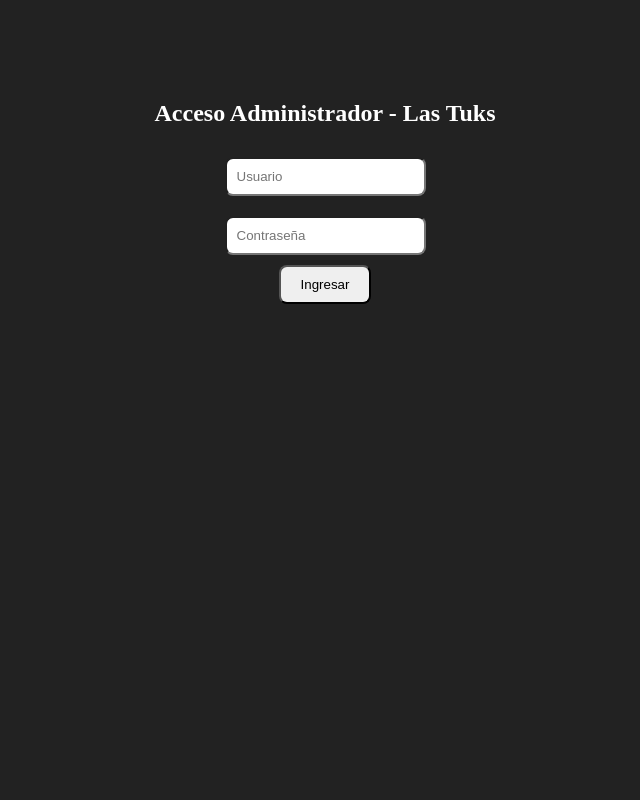
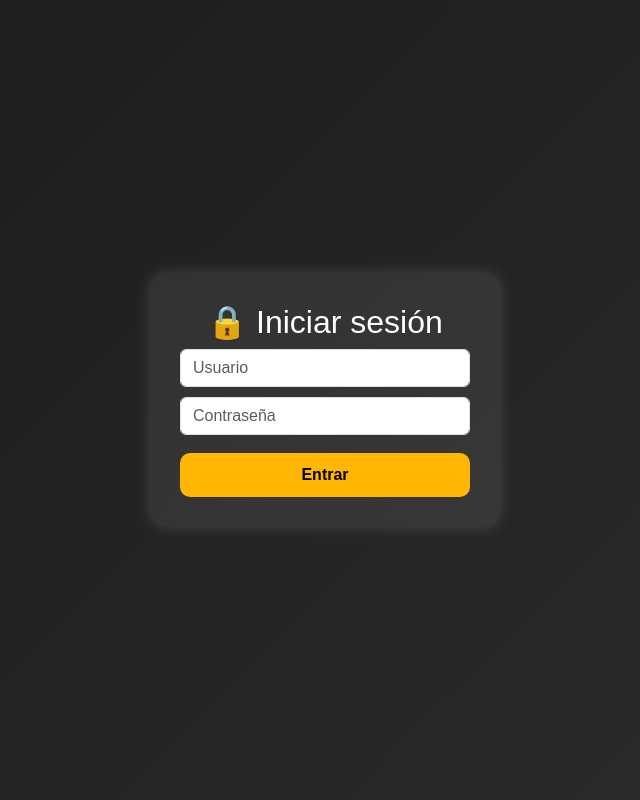
Before and after one commit to 5825189-lgtm/las-tuks, a Flask app: page / in a window 1280 px wide. Shown: the whole page, without its empty margins (315-955 px from the left). Run offline with Flask 3, Linux system fonts and the light colour scheme; some libraries are stand-ins or nearby versions.

```diff
--- a/app.py
+++ b/app.py
@@ -4,18 +4,18 @@ import psycopg2.extras
 import os
 
 app = Flask(__name__)
-app.secret_key = "clave_super_secreta"
+app.secret_key = os.getenv("FLASK_SECRET", "clave_super_secreta_local")
 
 # -------------------------------------------------
-# 🔗 CONEXIÓN A POSTGRES EN RENDER
+# 🔗 CONEXIÓN A POSTGRES (usa variables de entorno)
 # -------------------------------------------------
 def get_connection():
     return psycopg2.connect(
-        host=os.environ.get("DB_HOST"),
-        database=os.environ.get("DB_NAME"),
-        user=os.environ.get("DB_USER"),
-        password=os.environ.get("DB_PASSWORD"),
-        port=os.environ.get("DB_PORT", 5432)
+        host=os.environ.get("DB_HOST", "localhost"),
+        database=os.environ.get("DB_NAME", "las_tuks2"),
+        user=os.environ.get("DB_USER", "postgres"),
+        password=os.environ.get("DB_PASSWORD", ""),
+        port=int(os.environ.get("DB_PORT", 5432))
     )
 
 # -------------------------------------------------
@@ -24,15 +24,13 @@ def get_connection():
 @app.route("/", methods=["GET", "POST"])
 def login():
     if request.method == "POST":
-        usuario = request.form["usuario"]
-        password = request.form["password"]
-
+        usuario = request.form.get("usuario")
+        password = request.form.get("password")
         if usuario == "admin" and password == "1234":
             session["usuario"] = usuario
             return redirect(url_for("admin"))
         else:
             return render_template("login.html", error="Usuario o contraseña incorrectos")
-
     return render_template("login.html")
 
 # -------------------------------------------------
@@ -47,14 +45,22 @@ def menu():
 # -------------------------------------------------
 @app.route("/realizar_pedido", methods=["POST"])
 def realizar_pedido():
-    data = request.get_json()
+    data = request.get_json(silent=True)
+    if not data:
+        return jsonify({"error": "JSON inválido o vacío"}), 400
+
     cliente = data.get("cliente")
     pedido = data.get("pedido")
     total = data.get("total")
 
+    # Validaciones mínimas
+    if not cliente or not pedido or total is None:
+        return jsonify({"error": "Datos incompletos"}), 400
+
     try:
         conn = get_connection()
         cur = conn.cursor()
+        # Creación de tabla si no existe
         cur.execute("""
             CREATE TABLE IF NOT EXISTS pedidos (
                 id SERIAL PRIMARY KEY,
@@ -64,6 +70,7 @@ def realizar_pedido():
                 fecha TIMESTAMP DEFAULT CURRENT_TIMESTAMP
             )
         """)
+        # Insertar pedido
         cur.execute(
             "INSERT INTO pedidos (cliente, pedido, total) VALUES (%s, %s, %s)",
             (cliente, pedido, total)
@@ -71,7 +78,10 @@ def realizar_pedido():
         conn.commit()
         cur.close()
         conn.close()
-        return jsonify({"message": "Pedido guardado exitosamente"}), 200
+
+        mensaje = f"Gracias {cliente}, tu pedido fue recibido por un total de ${float(total):.2f}. ¡Las Tuks te desea buen provecho!"
+        return jsonify({"message": mensaje}), 200
+
     except Exception as e:
         print("❌ Error guardando pedido:", e)
         return jsonify({"error": "Error al guardar el pedido"}), 500
@@ -109,4 +119,5 @@ def logout():
 # 🚀 INICIO DEL SERVIDOR
 # -------------------------------------------------
 if __name__ == "__main__":
-    app.run(debug=True)
+    # para desarrollo
+    app.run(host="0.0.0.0", port=int(os.getenv("PORT", 5000)), debug=True)
--- a/templates/login.html
+++ b/templates/login.html
@@ -1,21 +1,67 @@
 <!DOCTYPE html>
 <html lang="es">
 <head>
-    <meta charset="UTF-8">
-    <title>Login Las Tuks</title>
-    <style>
-        body { background: #222; color: white; text-align: center; margin-top: 100px; }
-        input { margin: 10px; padding: 10px; border-radius: 8px; }
-        button { padding: 10px 20px; border-radius: 8px; }
-    </style>
+  <meta charset="UTF-8" />
+  <meta name="viewport" content="width=device-width, initial-scale=1.0" />
+  <title>Login - Las Tuks</title>
+  <link
+    href="https://cdn.jsdelivr.net/npm/bootstrap@5.3.0/dist/css/bootstrap.min.css"
+    rel="stylesheet"
+  />
+  <style>
+    body {
+      background: linear-gradient(135deg, #1b1b1b, #2c2c2c);
+      color: white;
+      display: flex;
+      justify-content: center;
+      align-items: center;
+      height: 100vh;
+      font-family: "Poppins", sans-serif;
+    }
+
+    .login-box {
+      background-color: rgba(255, 255, 255, 0.08);
+      padding: 30px;
+      border-radius: 15px;
+      width: 350px;
+      text-align: center;
+      box-shadow: 0 0 15px rgba(255, 255, 255, 0.15);
+    }
+
+    input {
+      margin-bottom: 10px;
+    }
+
+    .btn-login {
+      background-color: #ffb703;
+      color: black;
+      border: none;
+      padding: 10px;
+      border-radius: 10px;
+      font-weight: bold;
+      width: 100%;
+    }
+
+    .btn-login:hover {
+      background-color: #f48c06;
+    }
+
+    .alert {
+      margin-top: 10px;
+    }
+  </style>
 </head>
 <body>
-    <h2>Acceso Administrador - Las Tuks</h2>
-    <form method="POST">
-        <input type="text" name="usuario" placeholder="Usuario" required><br>
-        <input type="password" name="password" placeholder="Contraseña" required><br>
-        <button type="submit">Ingresar</button>
+  <div class="login-box">
+    <h2>🔒 Iniciar sesión</h2>
+    <form method="POST" action="/">
+      <input type="text" name="usuario" class="form-control" placeholder="Usuario" required />
+      <input type="password" name="password" class="form-control" placeholder="Contraseña" required />
+      <button type="submit" class="btn-login mt-2">Entrar</button>
     </form>
-    {% if error %}<p style="color:red">{{ error }}</p>{% endif %}
+    {% if error %}
+      <div class="alert alert-danger mt-3">{{ error }}</div>
+    {% endif %}
+  </div>
 </body>
 </html>
```
Also changed, not shown: templates/admin.html (+39 -62 lines), templates/menu.html (+14 -6 lines), README.txt (added).
